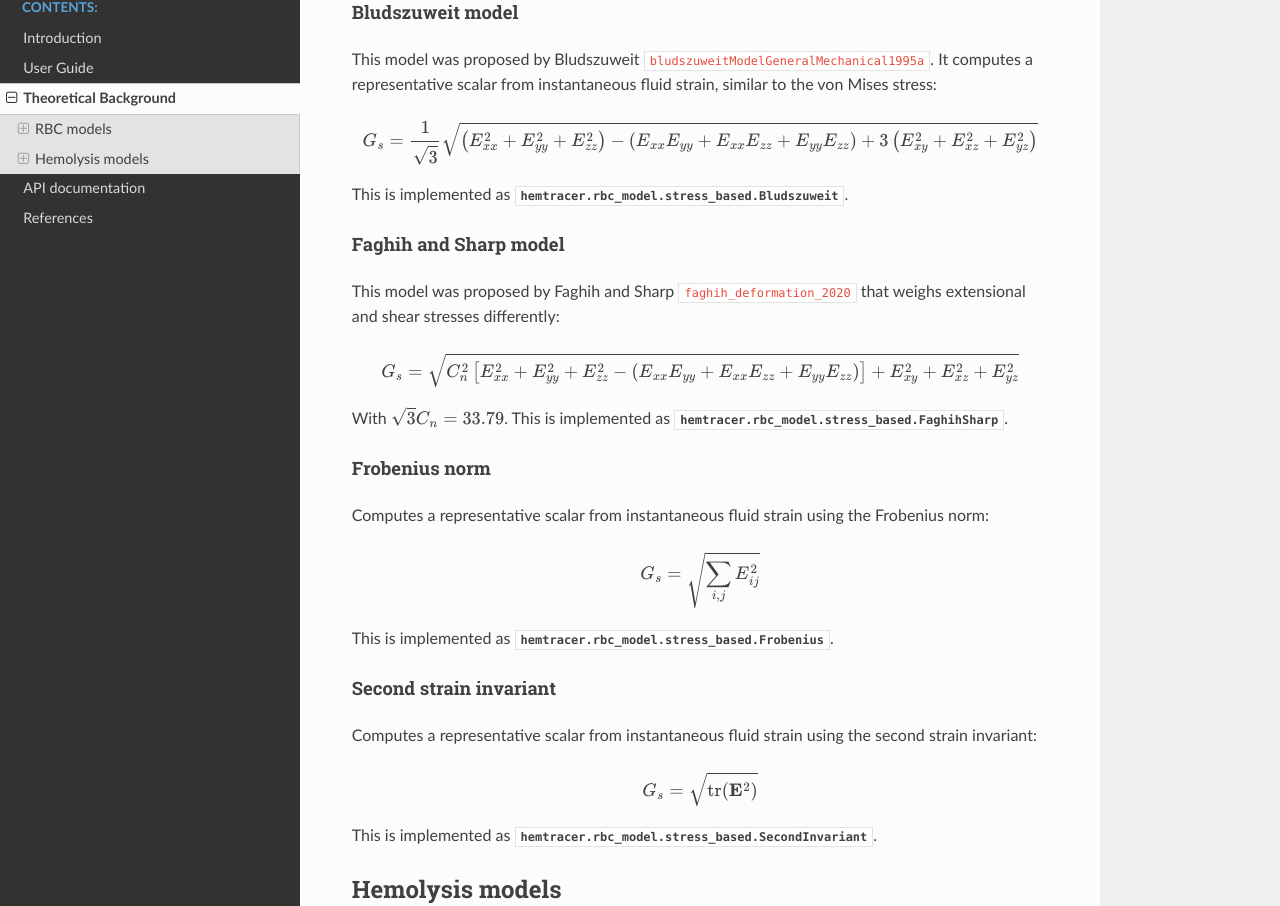
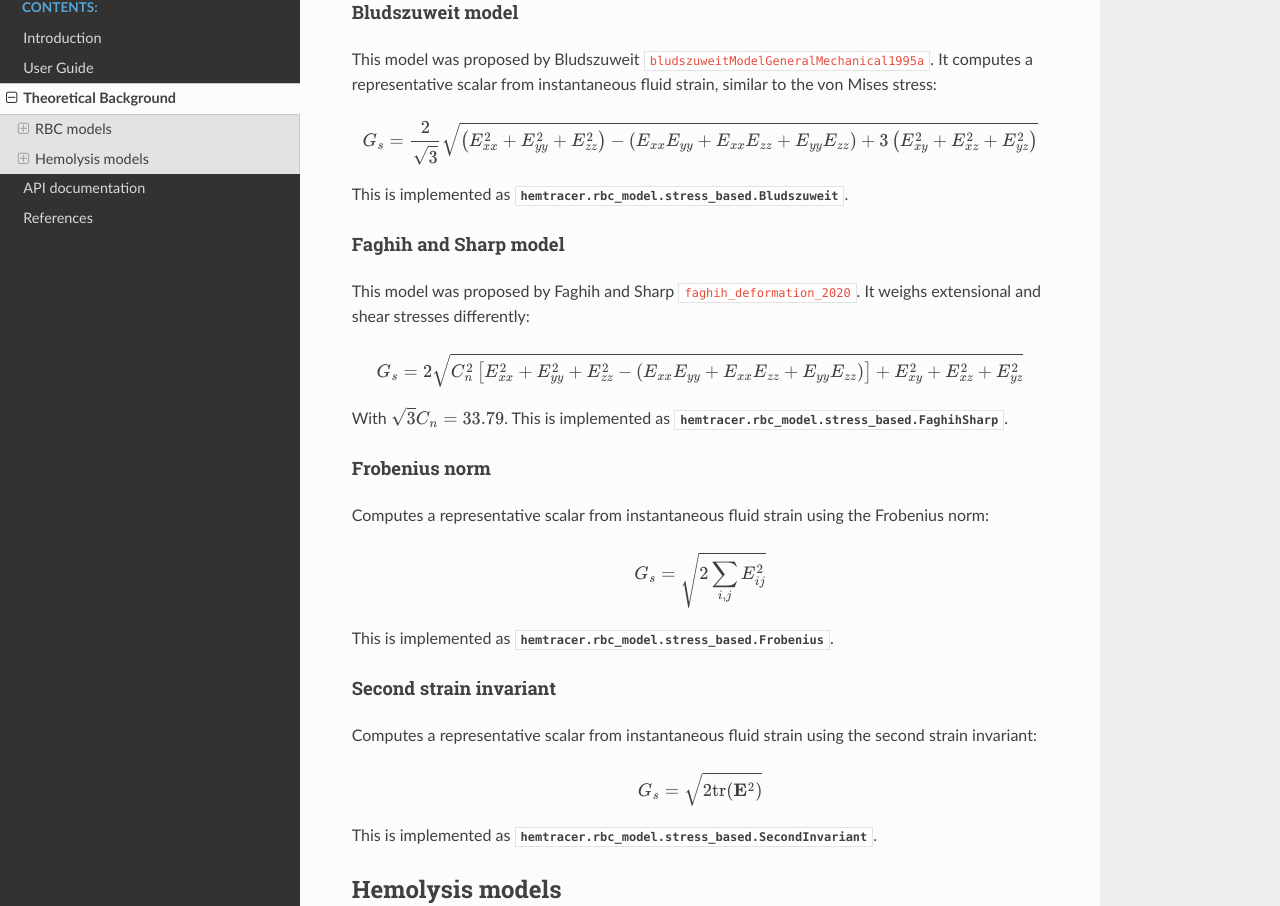
Before and after one commit to nicodirkes/HemTracer, a Sphinx documentation site: the page built from docs/background.rst, in a window 1280 px wide and 1400 px high, scrolled down 1572 px. Shown: the part 139-1045 px from the top of the window. Built offline with Sphinx 7.4.7 and the Read the Docs theme 2.0.0, drawn with Linux system fonts in a browser that asks for light colours; cross-references to code outside the pages are shown as plain code.

Commit message:
Fix computation of scalar shear rate to be consistent for simple shear flow

```diff
--- a/docs/background.rst
+++ b/docs/background.rst
@@ -88,7 +88,7 @@ Bludszuweit model
 
 This model was proposed by Bludszuweit :cite:p:`bludszuweitModelGeneralMechanical1995a`. It computes a representative scalar from instantaneous fluid strain, similar to the von Mises stress:
 
-.. math:: G_s = \frac{1}{\sqrt{3}} \sqrt{
+.. math:: G_s = \frac{2}{\sqrt{3}} \sqrt{
     \left(E_{xx}^2 + E_{yy}^2 + E_{zz}^2\right)
     - \left(E_{xx} E_{yy} + E_{xx} E_{zz} + E_{yy} E_{zz}\right)
     + 3 \left(E_{xy}^2 + E_{xz}^2 + E_{yz}^2\right)}
@@ -100,9 +100,9 @@ This is implemented as :class:`hemtracer.rbc_model.stress_based.Bludszuweit`.
 Faghih and Sharp model
 ^^^^^^^^^^^^^^^^^^^^^^
 
-This model was proposed by Faghih and Sharp :cite:p:`faghih_deformation_2020` that weighs extensional and shear stresses differently:
+This model was proposed by Faghih and Sharp :cite:p:`faghih_deformation_2020`. It weighs extensional and shear stresses differently:
 
-.. math:: G_s = \sqrt{C_n^2 \left[ E_{xx}^2 + E_{yy}^2 + E_{zz}^2
+.. math:: G_s = 2 \sqrt{C_n^2 \left[ E_{xx}^2 + E_{yy}^2 + E_{zz}^2
                                     - (E_{xx} E_{yy} + E_{xx} E_{zz} + E_{yy} E_{zz}) \right]
                     + E_{xy}^2 + E_{xz}^2 + E_{yz}^2}
 
@@ -115,7 +115,7 @@ Frobenius norm
 
 Computes a representative scalar from instantaneous fluid strain using the Frobenius norm:
 
-.. math:: G_s = \sqrt{\sum_{i,j} E_{ij}^2}
+.. math:: G_s = \sqrt{2 \sum_{i,j} E_{ij}^2}
 
 This is implemented as :class:`hemtracer.rbc_model.stress_based.Frobenius`.
 
@@ -126,7 +126,7 @@ Second strain invariant
 
 Computes a representative scalar from instantaneous fluid strain using the second strain invariant:
 
-.. math:: G_s = \sqrt{ \mathrm{tr}(\mathbf{E}^2 ) }
+.. math:: G_s = \sqrt{ 2 \mathrm{tr}(\mathbf{E}^2 ) }
 
 This is implemented as :class:`hemtracer.rbc_model.stress_based.SecondInvariant`.
 
```
Also changed, not shown: 2 other files.
